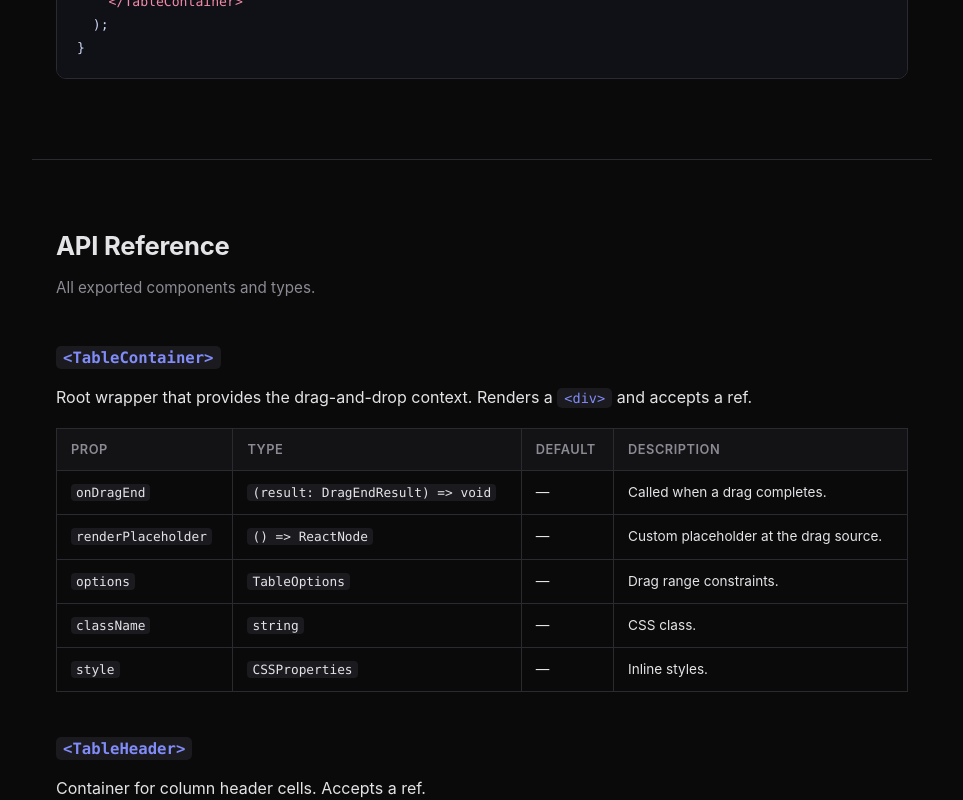
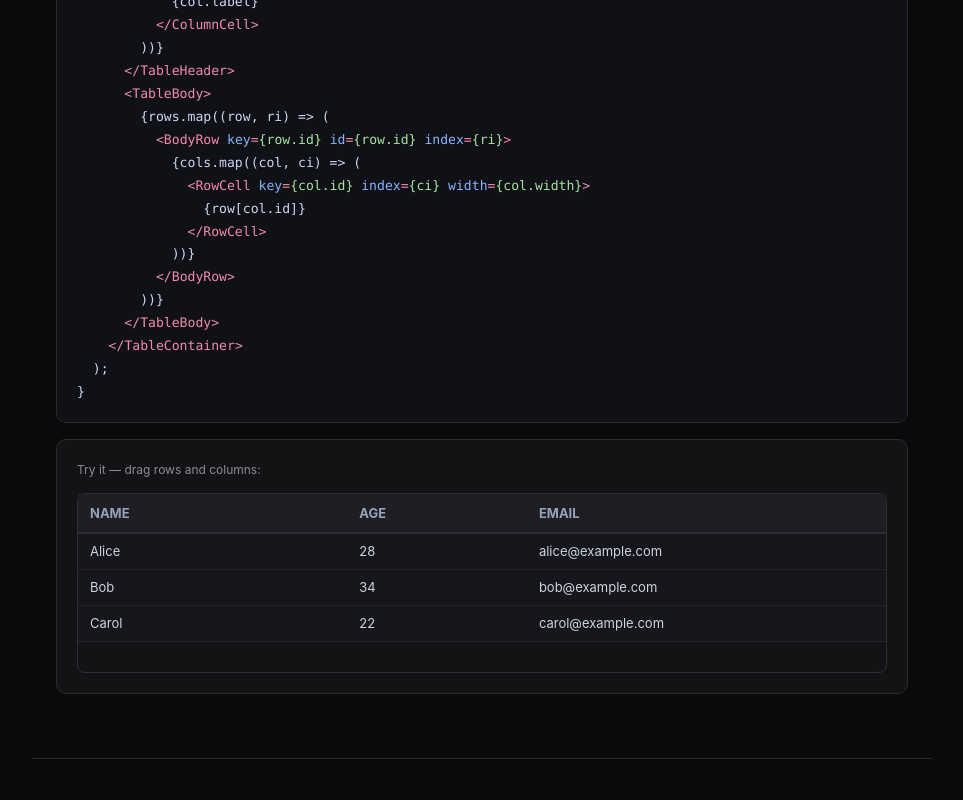
Before and after one commit to samiodeh1337/react-table-dnd, a React (Vite) app: page / in a window 1280 px wide. Shown: the part 3720-4520 px from the top of the page, without its empty margins (158-1121 px from the left). Built offline with nearby package versions, Linux system fonts and the light colour scheme.

Commit message:
fix docs

```diff
--- a/src/App.tsx
+++ b/src/App.tsx
@@ -10,6 +10,10 @@ import CustomStyledExample from "./examples/example-styled";
 import VirtualExample from "./examples/example-virtual";
 import StylingExample from "./examples/example-styling";
 import DragHandleExample from "./examples/example-handle";
+import {
+  TableContainer as _TC, TableHeader as _TH, ColumnCell as _CC,
+  TableBody as _TB, BodyRow as _BR, RowCell as _RC,
+} from "./Components";
 import "./docs.css";
 
 // Raw source imports for code preview (TSX — from real example files)
@@ -58,44 +62,59 @@ const EXAMPLES = [
 
 const INSTALL_CMD = "npm install flexitablesort";
 
-const BASIC_USAGE = `import {
+const BASIC_USAGE = `import { useState } from "react";
+import {
   TableContainer, TableHeader, ColumnCell,
   TableBody, BodyRow, RowCell,
 } from "flexitablesort";
 
+const INIT_COLS = [
+  { id: "name", label: "Name",  width: 150 },
+  { id: "age",  label: "Age",   width: 100 },
+  { id: "email",label: "Email", width: 200 },
+];
+
+const INIT_ROWS = [
+  { id: "1", name: "Alice", age: 28, email: "alice@example.com" },
+  { id: "2", name: "Bob",   age: 34, email: "bob@example.com" },
+  { id: "3", name: "Carol", age: 22, email: "carol@example.com" },
+];
+
+function arrayMove(arr, from, to) {
+  const next = [...arr];
+  const [item] = next.splice(from, 1);
+  next.splice(to, 0, item);
+  return next;
+}
+
 function MyTable() {
-  const [columns, setColumns] = useState(["Name", "Age", "Email"]);
-  const [rows, setRows] = useState([
-    ["Alice", 28, "alice@example.com"],
-    ["Bob",   34, "bob@example.com"],
-  ]);
+  const [cols, setCols] = useState(INIT_COLS);
+  const [rows, setRows] = useState(INIT_ROWS);
 
   const handleDragEnd = ({ sourceIndex, targetIndex, dragType }) => {
     if (dragType === "column") {
-      const next = [...columns];
-      const [moved] = next.splice(sourceIndex, 1);
-      next.splice(targetIndex, 0, moved);
-      setColumns(next);
+      setCols(arrayMove(cols, sourceIndex, targetIndex));
     } else {
-      const next = [...rows];
-      const [moved] = next.splice(sourceIndex, 1);
-      next.splice(targetIndex, 0, moved);
-      setRows(next);
+      setRows(arrayMove(rows, sourceIndex, targetIndex));
     }
   };
 
   return (
     <TableContainer onDragEnd={handleDragEnd}>
       <TableHeader>
-        {columns.map((col) => (
-          <ColumnCell key={col} width={150}>{col}</ColumnCell>
+        {cols.map((col, i) => (
+          <ColumnCell key={col.id} id={col.id} index={i} width={col.width}>
+            {col.label}
+          </ColumnCell>
         ))}
       </TableHeader>
       <TableBody>
         {rows.map((row, ri) => (
-          <BodyRow key={ri}>
-            {row.map((cell, ci) => (
-              <RowCell key={ci} index={ci} width={150}>{cell}</RowCell>
+          <BodyRow key={row.id} id={row.id} index={ri}>
+            {cols.map((col, ci) => (
+              <RowCell key={col.id} index={ci} width={col.width}>
+                {row[col.id]}
+              </RowCell>
             ))}
           </BodyRow>
         ))}
@@ -209,6 +228,60 @@ function CodeBlock({ code, lang = "tsx", tsxCode, jsxCode }: CodeBlockProps) {
 }
 
 // ── App ────────────────────────────────────────────────
+// ── Basic demo (matches the "Basic Usage" code block) ──
+function BasicDemo() {
+  const [cols, setCols] = useState([
+    { id: "name", label: "Name",  width: 150 },
+    { id: "age",  label: "Age",   width: 100 },
+    { id: "email",label: "Email", width: 200 },
+  ]);
+  const [rows, setRows] = useState([
+    { id: "1", name: "Alice", age: 28, email: "alice@example.com" },
+    { id: "2", name: "Bob",   age: 34, email: "bob@example.com" },
+    { id: "3", name: "Carol", age: 22, email: "carol@example.com" },
+  ] as Record<string, string | number>[]);
+
+  const move = <T,>(arr: T[], from: number, to: number) => {
+    const next = [...arr];
+    const [item] = next.splice(from, 1);
+    next.splice(to, 0, item);
+    return next;
+  };
+
+  return (
+    <div className="example-container" style={{ marginTop: 16 }}>
+      <div style={{ width: "100%" }}>
+        <p style={{ margin: "0 0 12px", fontSize: 12, color: "#8b8b94" }}>Try it — drag rows and columns:</p>
+        <_TC onDragEnd={({ sourceIndex, targetIndex, dragType }: any) => {
+          if (dragType === "column") setCols(move(cols, sourceIndex, targetIndex));
+          else setRows(move(rows, sourceIndex, targetIndex));
+        }} style={{ height: 180, border: "1px solid #2e2e36", borderRadius: 8 }}>
+          <_TH>
+            {cols.map((col, i) => (
+              <_CC key={col.id} id={col.id} index={i} width={col.width}
+                style={{ display: "flex", alignItems: "center", height: 40, padding: "0 12px", fontSize: 13, fontWeight: 700, color: "#94a3b8", background: "#1e1e24", borderBottom: "2px solid #2e2e36", textTransform: "uppercase" as const }}>
+                {col.label}
+              </_CC>
+            ))}
+          </_TH>
+          <_TB>
+            {rows.map((row, ri) => (
+              <_BR key={row.id as string} id={row.id as string} index={ri}>
+                {cols.map((col, ci) => (
+                  <_RC key={col.id} index={ci}
+                    style={{ height: 36, padding: "0 12px", fontSize: 13, color: "#cbd5e1", background: "#16161c", borderBottom: "1px solid #232329", display: "flex", alignItems: "center" }}>
+                    {row[col.id]}
+                  </_RC>
+                ))}
+              </_BR>
+            ))}
+          </_TB>
+        </_TC>
+      </div>
+    </div>
+  );
+}
+
 function App() {
   const [activeExample, setActiveExample] = useState("fixed");
   const [showCode, setShowCode] = useState(false);
@@ -335,7 +408,8 @@ function App() {
         <p>Requires <code className="inline-code">react</code> and <code className="inline-code">react-dom</code> ≥ 17.0.0.</p>
 
         <h3>Basic Usage</h3>
-        <CodeBlock code={BASIC_USAGE} />
+        <CodeBlock code={BASIC_USAGE} lang="jsx" />
+        <BasicDemo />
       </section>
 
       <hr className="divider" />
@@ -444,11 +518,11 @@ function App() {
 
         <h3>Constraining Drag Range</h3>
         <p>Lock the first column and first row so they can't be dragged:</p>
-        <CodeBlock code={DRAG_RANGE_CODE} />
+        <CodeBlock code={DRAG_RANGE_CODE} lang="jsx" />
 
         <h3>Custom Placeholder</h3>
         <p>Render a custom element in the spot vacated by the dragged item:</p>
-        <CodeBlock code={PLACEHOLDER_CODE} />
+        <CodeBlock code={PLACEHOLDER_CODE} lang="jsx" />
       </section>
 
       {/* Footer */}
```
Also changed, not shown: 1 other file (tests, documents, lock files or other folders).
